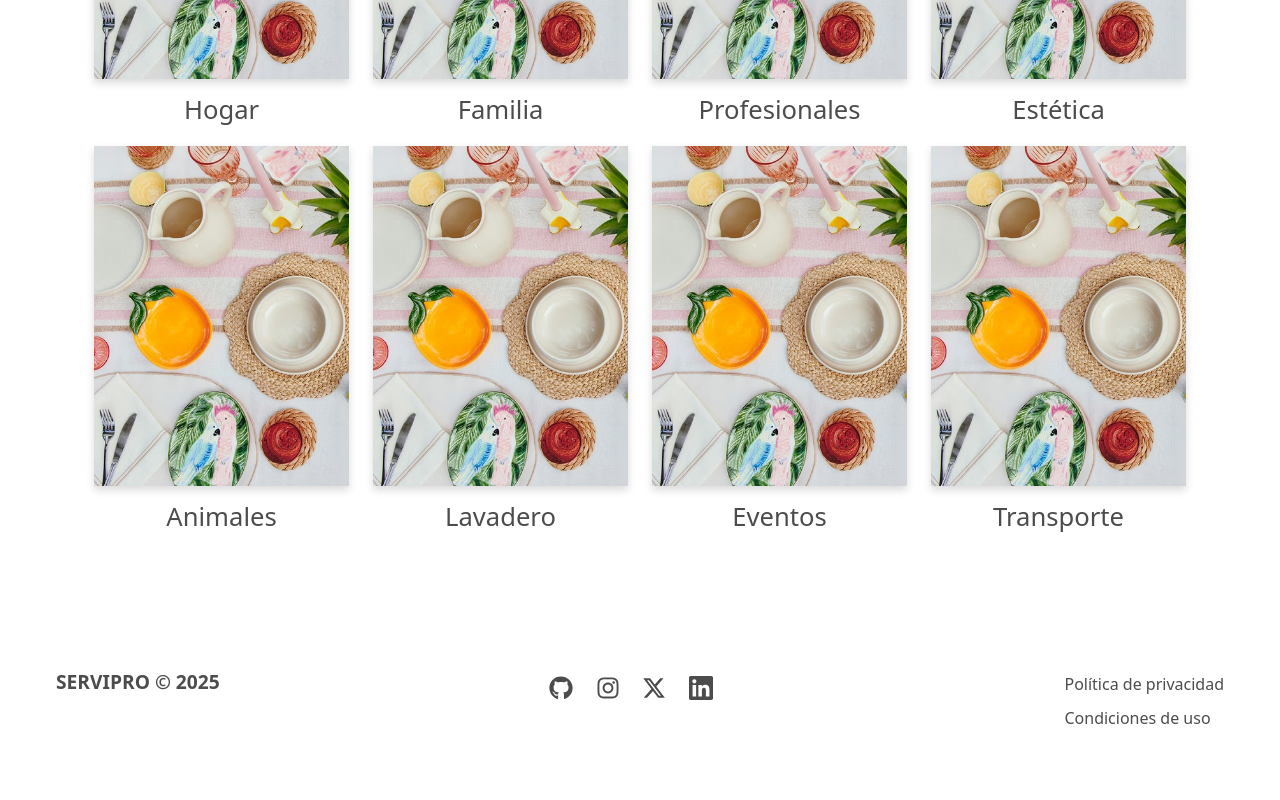
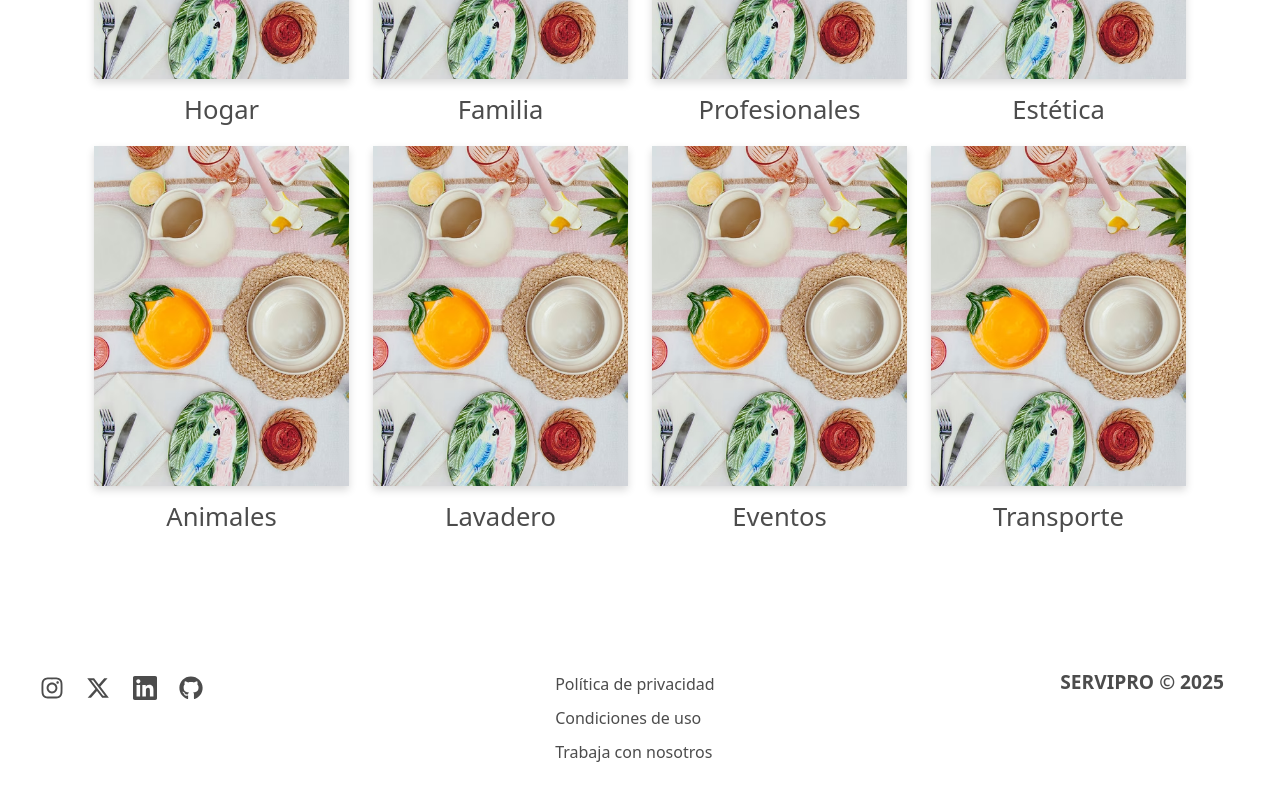
Before and after one commit to JoanSimonutti/App-Servicios-Frontend, a React (Vite) app: page / in a window 1280 px wide. Shown: the part 352-1152 px from the top of the page. Built offline with nearby package versions, Linux system fonts and the light colour scheme; no server answers.

Commit message:
Pruebas de Domingo

```diff
--- a/src/components/Footer.jsx
+++ b/src/components/Footer.jsx
@@ -24,21 +24,8 @@ const Footer = () => {
   return (
     <footer className="footer">
       <div className="footerContainer">
-        {/* Columna 1 - Marca */}
-        <div className="column">
-          <span className="brand">SERVIPRO © 2025</span>
-        </div>
-
-        {/* Columna 2 - Redes Sociales */}
+        {/* Columna 1 - Redes Sociales */}
         <div className="column-redes-sociales">
-          <a
-            href="https://github.com/JoanSimonutti"
-            target="_blank"
-            rel="noopener noreferrer"
-            className="iconLink"
-          >
-            <FaGithub />
-          </a>
           <a
             href="https://www.instagram.com/"
             target="_blank"
@@ -63,12 +50,24 @@ const Footer = () => {
           >
             <SiLinkedin />
           </a>
+          <a
+            href="https://github.com/JoanSimonutti"
+            target="_blank"
+            rel="noopener noreferrer"
+            className="iconLink"
+          >
+            <FaGithub />
+          </a>
         </div>
-        {/* Columna 3 - Contacto */}
+        {/* Columna 2 - Contacto */}
         <div className="column">
           <span className="item">Política de privacidad</span>
           <span className="item">Condiciones de uso</span>
-          {/*<span className="item">Trabajá con nosotros</span>*/}
+          <span className="item">Trabaja con nosotros</span>
+        </div>
+        {/* Columna 3 - Marca */}
+        <div className="column">
+          <span className="brand">SERVIPRO © 2025</span>
         </div>
       </div>
     </footer>
--- a/src/components/FooterModules.css
+++ b/src/components/FooterModules.css
@@ -73,5 +73,6 @@
 
     .column-redes-sociales {
         margin-top: 0;
+        margin-bottom: 1rem;
     }
 }
```
